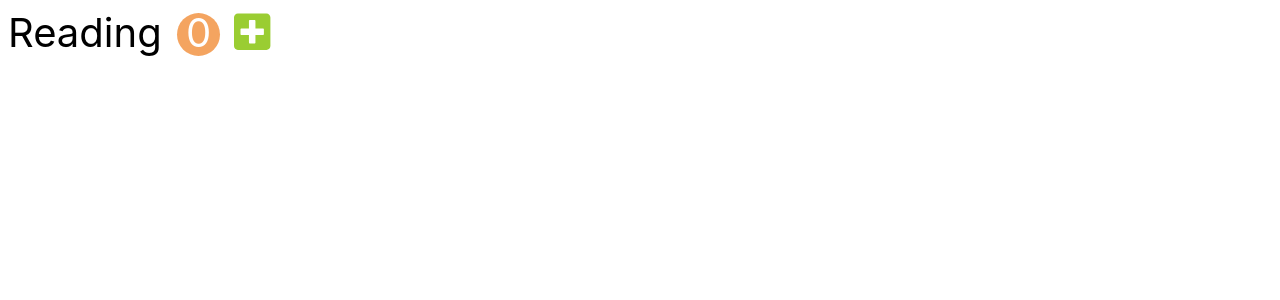
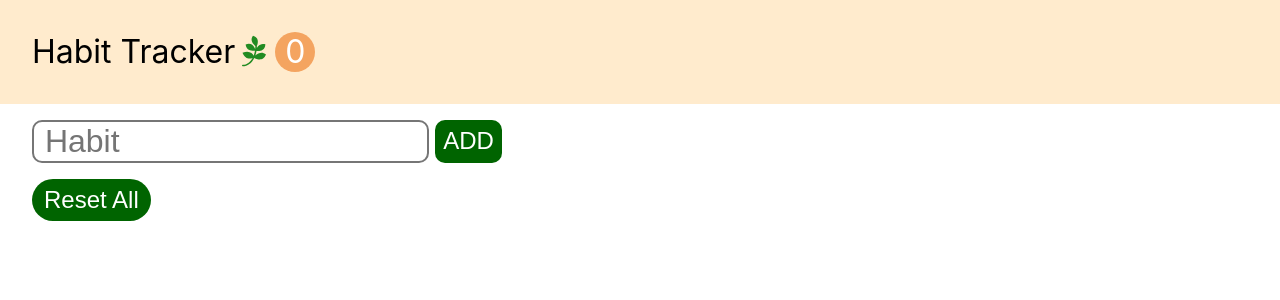
Before and after one commit to bridgecrew-perf7/habitTrackerDeployment, a React (Create React App) app: page / in a window 1280 px wide. Shown: the top 300 px of the page. Built offline with nearby package versions, Linux system fonts and the light colour scheme; the HTML template or start-up script is replaced by a standard one.

Commit message:
Update index.js

```diff
--- a/src/index.js
+++ b/src/index.js
@@ -7,8 +7,8 @@ import SimpleHabit from './components/simpleHabit';
 
 ReactDOM.render( // React.StrictMode: Component들을 한번 더 랜더링 해주고 잘못 된 것은 없는지 체크하는 역할(실제 배포 시 보이지 않음)
   <React.StrictMode>
-    <SimpleHabit/>
-    {/*<App />*/}
+   {/*<SimpleHabit/>*/}
+    <App />
   </React.StrictMode>,
   document.getElementById('root')
 );
```
